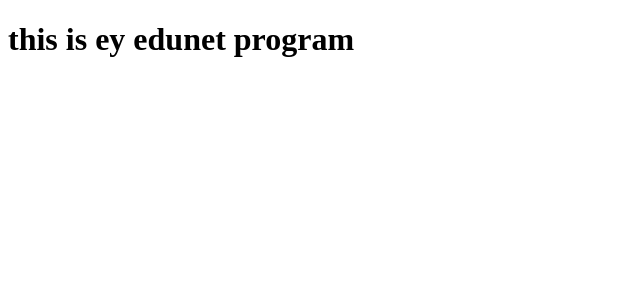
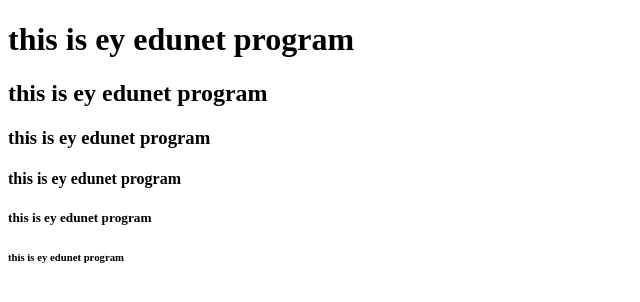
Before and after one commit to sowjanyavankudothu10-glitch/html, a plain HTML site: page index.html in a window 1280 px wide. Shown: the whole page, without its empty margins (0-640 px from the left). Drawn offline with Linux system fonts and the light colour scheme.

Commit message:
this is html edunet

```diff
--- a/index.html
+++ b/index.html
@@ -7,5 +7,10 @@
 </head>
 <body>
      <h1>this is ey edunet program</h1>
+     <h2>this is ey edunet program</h2>
+     <h3>this is ey edunet program</h3>
+     <h4>this is ey edunet program</h4>
+     <h5>this is ey edunet program</h5>
+     <h6>this is ey edunet program</h6>
 </body>
 </html>
```
